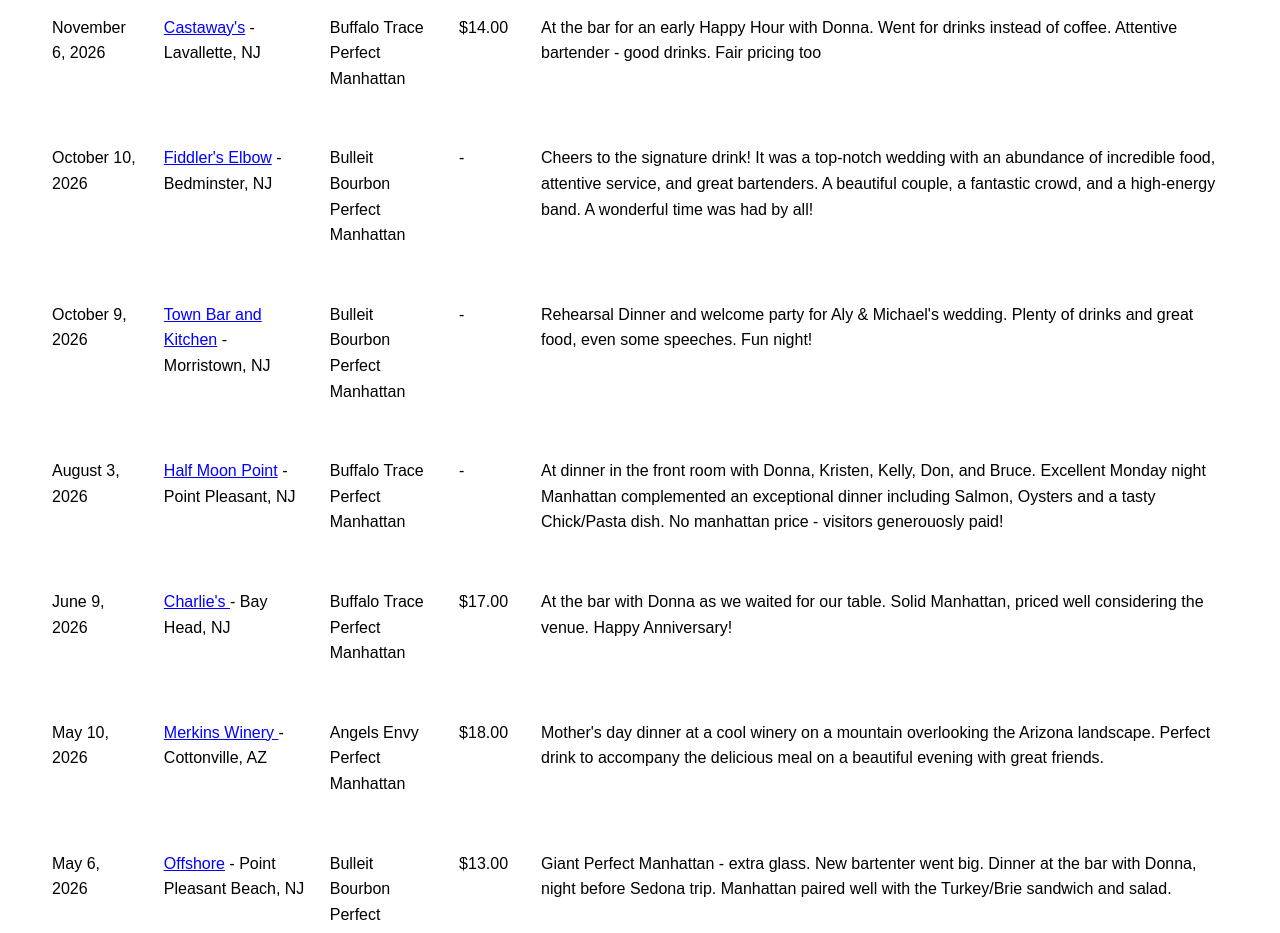
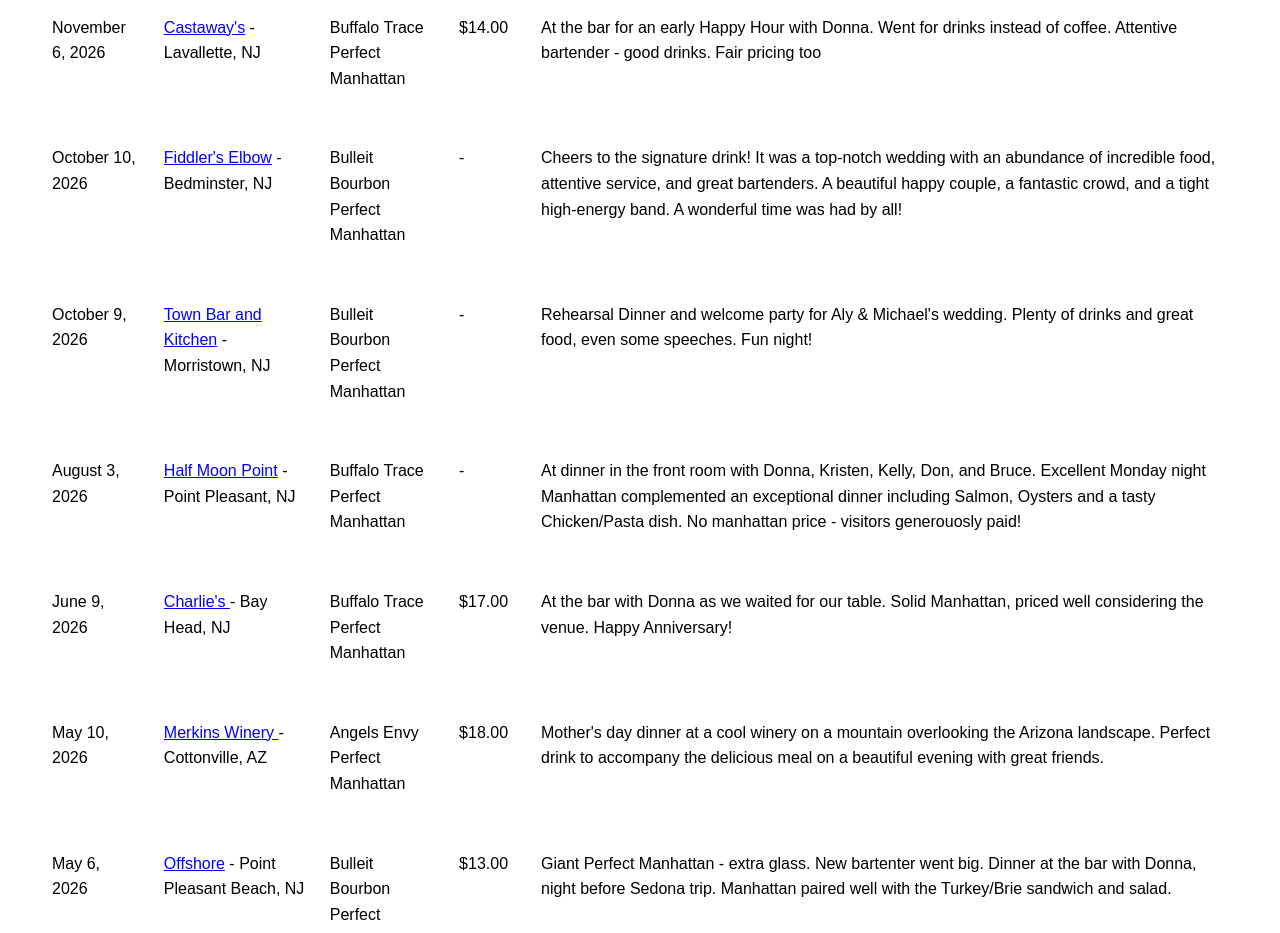
Before and after one commit to nuckos/github.io, a plain HTML site: page Perfect.htm in a window 1280 px wide. Shown: the part 778-1711 px from the top of the page. Drawn offline with Linux system fonts and the light colour scheme.

Commit message:
Add files via upload

```diff
--- a/Perfect.htm
+++ b/Perfect.htm
@@ -150,7 +150,7 @@
             <td data-label="Bar / Restaurant"><a href="https://www.fiddlerselbow.com/" target="_blank">Fiddler's Elbow</a> - Bedminster, NJ</td>
             <td data-label="Drink">Bulleit Bourbon Perfect Manhattan</td>
             <td data-label="Price"> - </td>
-            <td data-label="Comments">Cheers to the signature drink! It was a top-notch wedding with an abundance of incredible food, attentive service, and great bartenders. A beautiful couple, a fantastic crowd, and a high-energy band.  A wonderful time was had by all!  </td>
+            <td data-label="Comments">Cheers to the signature drink! It was a top-notch wedding with an abundance of incredible food, attentive service, and great bartenders. A beautiful happy couple, a fantastic crowd, and a tight high-energy band.  A wonderful time was had by all!  </td>
         </tr>
    <tr>
 
@@ -168,7 +168,7 @@
             <td data-label="Bar / Restaurant"><a href="https://www.halfmoonpoint.com/" target="_blank">Half Moon Point</a> - Point Pleasant, NJ</td>
             <td data-label="Drink">Buffalo Trace Perfect Manhattan</td>
             <td data-label="Price"> - </td>
-            <td data-label="Comments">At dinner in the front room with Donna, Kristen, Kelly, Don, and Bruce.  Excellent Monday night Manhattan complemented an exceptional dinner including Salmon, Oysters and a tasty Chick/Pasta dish.  No manhattan price - visitors generouosly paid!     </td>
+            <td data-label="Comments">At dinner in the front room with Donna, Kristen, Kelly, Don, and Bruce.  Excellent Monday night Manhattan complemented an exceptional dinner including Salmon, Oysters and a tasty Chicken/Pasta dish.  No manhattan price - visitors generouosly paid!     </td>
         </tr>
    <tr>
 
```
